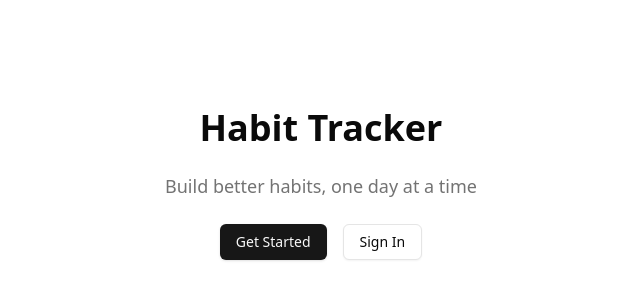
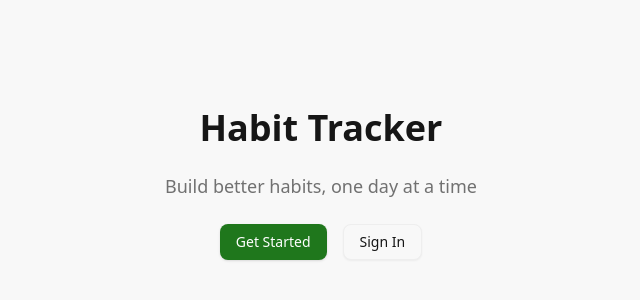
Before and after one commit to AdreamCZ/HabitTracker, a Next.js app: page / in a window 1280 px wide. Shown: the part 248-548 px from the top of the page, without its empty margins (319-959 px from the left). Built offline with nearby package versions, Linux system fonts and the light colour scheme.

Commit message:
feat: global talwind styling

```diff
--- a/app/globals.css
+++ b/app/globals.css
@@ -4,58 +4,75 @@
 
 @layer base {
   :root {
-    --background: 0 0% 100%;
-    --foreground: 0 0% 3.9%;
-    --card: 0 0% 100%;
-    --card-foreground: 0 0% 3.9%;
-    --popover: 0 0% 100%;
-    --popover-foreground: 0 0% 3.9%;
-    --primary: 0 0% 9%;
-    --primary-foreground: 0 0% 98%;
-    --secondary: 0 0% 96.1%;
-    --secondary-foreground: 0 0% 9%;
-    --muted: 0 0% 96.1%;
-    --muted-foreground: 0 0% 45.1%;
-    --accent: 0 0% 96.1%;
-    --accent-foreground: 0 0% 9%;
-    --destructive: 0 84.2% 60.2%;
-    --destructive-foreground: 0 0% 98%;
-    --border: 0 0% 89.8%;
-    --input: 0 0% 89.8%;
-    --ring: 0 0% 3.9%;
-    --chart-1: 12 76% 61%;
-    --chart-2: 173 58% 39%;
-    --chart-3: 197 37% 24%;
-    --chart-4: 43 74% 66%;
-    --chart-5: 27 87% 67%;
-    --radius: 0.5rem;
+    /* <CHANGE> Updated color theme for habit tracking app - vibrant emerald for recovery/growth, calm neutrals */
+    --background: oklch(0.98 0 0);
+    --foreground: oklch(0.2 0 0);
+    --card: oklch(1 0 0);
+    --card-foreground: oklch(0.2 0 0);
+    --popover: oklch(1 0 0);
+    --popover-foreground: oklch(0.2 0 0);
+    --primary: oklch(0.5 0.15 142.5);
+    --primary-foreground: oklch(1 0 0);
+    --secondary: oklch(0.96 0.01 180);
+    --secondary-foreground: oklch(0.2 0 0);
+    --muted: oklch(0.92 0 0);
+    --muted-foreground: oklch(0.55 0 0);
+    --accent: oklch(0.45 0.18 145);
+    --accent-foreground: oklch(1 0 0);
+    --destructive: oklch(0.577 0.245 27.325);
+    --destructive-foreground: oklch(0.577 0.245 27.325);
+    --border: oklch(0.88 0 0);
+    --input: oklch(0.95 0 0);
+    --ring: oklch(0.5 0.15 142.5);
+    --chart-1: oklch(0.5 0.15 142.5);
+    --chart-2: oklch(0.6 0.12 210);
+    --chart-3: oklch(0.55 0.14 35);
+    --chart-4: oklch(0.65 0.13 270);
+    --chart-5: oklch(0.58 0.11 25);
+    --radius: 0.625rem;
+    --sidebar: oklch(0.98 0 0);
+    --sidebar-foreground: oklch(0.2 0 0);
+    --sidebar-primary: oklch(0.5 0.15 142.5);
+    --sidebar-primary-foreground: oklch(1 0 0);
+    --sidebar-accent: oklch(0.96 0.01 180);
+    --sidebar-accent-foreground: oklch(0.2 0 0);
+    --sidebar-border: oklch(0.88 0 0);
+    --sidebar-ring: oklch(0.5 0.15 142.5);
   }
 
   .dark {
-    --background: 0 0% 3.9%;
-    --foreground: 0 0% 98%;
-    --card: 0 0% 3.9%;
-    --card-foreground: 0 0% 98%;
-    --popover: 0 0% 3.9%;
-    --popover-foreground: 0 0% 98%;
-    --primary: 0 0% 98%;
-    --primary-foreground: 0 0% 9%;
-    --secondary: 0 0% 14.9%;
-    --secondary-foreground: 0 0% 98%;
-    --muted: 0 0% 14.9%;
-    --muted-foreground: 0 0% 63.9%;
-    --accent: 0 0% 14.9%;
-    --accent-foreground: 0 0% 98%;
-    --destructive: 0 62.8% 30.6%;
-    --destructive-foreground: 0 0% 98%;
-    --border: 0 0% 14.9%;
-    --input: 0 0% 14.9%;
-    --ring: 0 0% 83.1%;
-    --chart-1: 220 70% 50%;
-    --chart-2: 160 60% 45%;
-    --chart-3: 30 80% 55%;
-    --chart-4: 280 65% 60%;
-    --chart-5: 340 75% 55%;
+    --background: oklch(0.12 0 0);
+    --foreground: oklch(0.95 0 0);
+    --card: oklch(0.15 0 0);
+    --card-foreground: oklch(0.95 0 0);
+    --popover: oklch(0.15 0 0);
+    --popover-foreground: oklch(0.95 0 0);
+    --primary: oklch(0.65 0.14 142.5);
+    --primary-foreground: oklch(0.12 0 0);
+    --secondary: oklch(0.25 0 0);
+    --secondary-foreground: oklch(0.95 0 0);
+    --muted: oklch(0.25 0 0);
+    --muted-foreground: oklch(0.7 0 0);
+    --accent: oklch(0.65 0.14 142.5);
+    --accent-foreground: oklch(0.12 0 0);
+    --destructive: oklch(0.396 0.141 25.723);
+    --destructive-foreground: oklch(0.637 0.237 25.331);
+    --border: oklch(0.25 0 0);
+    --input: oklch(0.22 0 0);
+    --ring: oklch(0.65 0.14 142.5);
+    --chart-1: oklch(0.65 0.14 142.5);
+    --chart-2: oklch(0.7 0.12 210);
+    --chart-3: oklch(0.75 0.11 35);
+    --chart-4: oklch(0.75 0.11 270);
+    --chart-5: oklch(0.72 0.1 25);
+    --sidebar: oklch(0.15 0 0);
+    --sidebar-foreground: oklch(0.95 0 0);
+    --sidebar-primary: oklch(0.65 0.14 142.5);
+    --sidebar-primary-foreground: oklch(0.12 0 0);
+    --sidebar-accent: oklch(0.25 0 0);
+    --sidebar-accent-foreground: oklch(0.95 0 0);
+    --sidebar-border: oklch(0.25 0 0);
+    --sidebar-ring: oklch(0.65 0.14 142.5);
   }
 }
 
@@ -63,6 +80,7 @@
   * {
     @apply border-border;
   }
+
   body {
     @apply bg-background text-foreground;
   }
--- a/tailwind.config.ts
+++ b/tailwind.config.ts
@@ -11,45 +11,45 @@ export default {
   theme: {
     extend: {
       colors: {
-        background: "hsl(var(--background))",
-        foreground: "hsl(var(--foreground))",
+        background: "var(--background)",
+        foreground: "var(--foreground)",
         card: {
-          DEFAULT: "hsl(var(--card))",
-          foreground: "hsl(var(--card-foreground))",
+          DEFAULT: "var(--card)",
+          foreground: "var(--card-foreground)",
         },
         popover: {
-          DEFAULT: "hsl(var(--popover))",
-          foreground: "hsl(var(--popover-foreground))",
+          DEFAULT: "var(--popover)",
+          foreground: "var(--popover-foreground)",
         },
         primary: {
-          DEFAULT: "hsl(var(--primary))",
-          foreground: "hsl(var(--primary-foreground))",
+          DEFAULT: "var(--primary)",
+          foreground: "var(--primary-foreground)",
         },
         secondary: {
-          DEFAULT: "hsl(var(--secondary))",
-          foreground: "hsl(var(--secondary-foreground))",
+          DEFAULT: "var(--secondary)",
+          foreground: "var(--secondary-foreground)",
         },
         muted: {
-          DEFAULT: "hsl(var(--muted))",
-          foreground: "hsl(var(--muted-foreground))",
+          DEFAULT: "var(--muted)",
+          foreground: "var(--muted-foreground)",
         },
         accent: {
-          DEFAULT: "hsl(var(--accent))",
-          foreground: "hsl(var(--accent-foreground))",
+          DEFAULT: "var(--accent)",
+          foreground: "var(--accent-foreground)",
         },
         destructive: {
-          DEFAULT: "hsl(var(--destructive))",
-          foreground: "hsl(var(--destructive-foreground))",
+          DEFAULT: "var(--destructive)",
+          foreground: "var(--destructive-foreground)",
         },
-        border: "hsl(var(--border))",
-        input: "hsl(var(--input))",
-        ring: "hsl(var(--ring))",
+        border: "var(--border)",
+        input: "var(--input)",
+        ring: "var(--ring)",
         chart: {
-          "1": "hsl(var(--chart-1))",
-          "2": "hsl(var(--chart-2))",
-          "3": "hsl(var(--chart-3))",
-          "4": "hsl(var(--chart-4))",
-          "5": "hsl(var(--chart-5))",
+          "1": "var(--chart-1)",
+          "2": "var(--chart-2)",
+          "3": "var(--chart-3)",
+          "4": "var(--chart-4)",
+          "5": "var(--chart-5)",
         },
       },
       borderRadius: {
```
